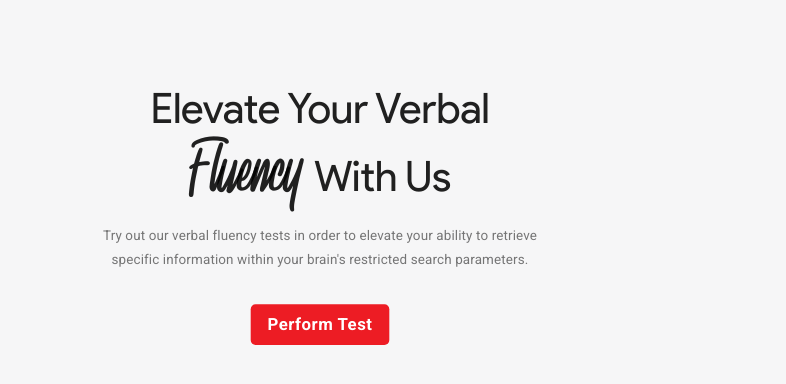
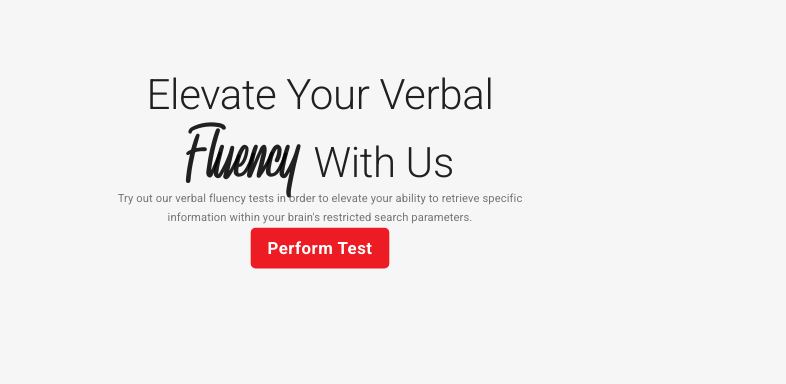
Before and after one commit to shaznan/speech-therapy-app, a Next.js app: page / in a window 1280 px wide. Shown: the part 850-1234 px from the top of the page, without its empty margins (0-786 px from the left). After the commit the page ends 1161 px from the top, so only its background shows below. Built offline with nearby package versions, Linux system fonts and the light colour scheme.

Commit message:
refactor homepage component to seperate subcomponents

```diff
--- /dev/null
+++ b/components/Layout/Banner/BannerImage.js
@@ -0,0 +1,22 @@
+import React from "react";
+import { makeStyles } from "@material-ui/core/styles";
+
+const useStyles = makeStyles({
+  homepageimage: {
+    width: "31vw",
+    ["@media (max-width:1280px)"]: {
+      width: "90vw",
+    },
+  },
+});
+
+function BannerImage({ url }) {
+  const classes = useStyles();
+  return (
+    <div>
+      <img src={url} className={classes.homepageimage} />
+    </div>
+  );
+}
+
+export default BannerImage;
--- /dev/null
+++ b/components/Layout/Button/Button.js
@@ -0,0 +1,31 @@
+import React from "react";
+import { makeStyles } from "@material-ui/core/styles";
+import Button from "@material-ui/core/Button";
+
+const useStyles = makeStyles({
+  primarybutton: {
+    backgroundColor: "#ED1C24",
+    padding: "0.5rem 1.5rem",
+    fontWeight: "bold",
+    color: "white",
+    textTransform: "capitalize",
+    borderRadius: "7px",
+    ["@media (max-width:1280px)"]: {
+      fontSize: "1.5rem",
+    },
+  },
+});
+
+function DynamicButton({ type, text }) {
+  const classes = useStyles();
+
+  return (
+    <div>
+      <Button className={type === "primary" ? classes.primarybutton : null}>
+        {text}
+      </Button>
+    </div>
+  );
+}
+
+export default DynamicButton;
--- /dev/null
+++ b/components/Layout/homepage/HomepageText.js
@@ -0,0 +1,24 @@
+import React from "react";
+import Typography from "@material-ui/core/Typography";
+import { useStyles } from "./home.styles";
+
+function HomepageText() {
+  const classes = useStyles();
+
+  return (
+    <div>
+      <Typography variant="h2" className={classes.mainheading}>
+        Elevate Your Verbal <br className={classes.linebreak} />
+        <span className={classes.textdecoration}>Fluency</span> With Us
+      </Typography>
+      <Typography variant="subtitle1" className={classes.subtitle}>
+        Try out our verbal fluency tests in order to elevate{" "}
+        <br className={classes.linebreak} /> your ability to retrieve specific
+        information within your <br className={classes.linebreak} />
+        brain's restricted search parameters.
+      </Typography>
+    </div>
+  );
+}
+
+export default HomepageText;
--- a/pages/home.styles.js
+++ b/components/Layout/homepage/home.styles.js
@@ -35,17 +35,6 @@ const useStyles = makeStyles({
     marginBottom: "3rem",
     opacity: 0.6,
   },
-  primarybutton: {
-    backgroundColor: "#ED1C24",
-    padding: "0.5rem 1.5rem",
-    fontWeight: "bold",
-    color: "white",
-    textTransform: "capitalize",
-    borderRadius: "7px",
-    ["@media (max-width:1280px)"]: {
-      fontSize: "1.5rem",
-    },
-  },
   imagecontainer: {
     height: "87vh",
     display: "flex",
@@ -59,12 +48,6 @@ const useStyles = makeStyles({
       marginBottom: "-6rem",
     },
   },
-  homepageimage: {
-    width: "31vw",
-    ["@media (max-width:1280px)"]: {
-      width: "90vw",
-    },
-  },
   linebreak: {
     display: "static",
     ["@media (max-width:1280px)"]: {
--- a/pages/index.js
+++ b/pages/index.js
@@ -1,10 +1,11 @@
-import React, { Fragment, useEffect } from "react";
+import React, { Fragment } from "react";
 import Navbar from "../components/Layout/Navbar/Navbar";
 import Grid from "@material-ui/core/Grid";
-import Typography from "@material-ui/core/Typography";
-import Button from "@material-ui/core/Button";
 import HomepageImage from "../assets/images/homepage_image.png";
-import { useStyles } from "./home.styles";
+import { useStyles } from "../components/Layout/homepage/home.styles";
+import HomepageText from "../components/Layout/homepage/HomepageText";
+import DynamicButton from "../components/Layout/Button/Button";
+import BannerImage from "../components/Layout/Banner/BannerImage";
 
 export default function Home() {
   const classes = useStyles();
@@ -16,23 +17,13 @@ export default function Home() {
         <Grid container spacing={0} className={classes.homecontainer}>
           <Grid item lg={6} xs={12} className={classes.textcontainer}>
             <div>
-              <Typography variant="h2" className={classes.mainheading}>
-                Elevate Your Verbal <br className={classes.linebreak} />
-                <span className={classes.textdecoration}>Fluency</span> With Us
-              </Typography>
-              <Typography variant="subtitle1" className={classes.subtitle}>
-                Try out our verbal fluency tests in order to elevate{" "}
-                <br className={classes.linebreak} /> your ability to retrieve
-                specific information within your{" "}
-                <br className={classes.linebreak} />
-                brain's restricted search parameters.
-              </Typography>
-              <Button className={classes.primarybutton}>Perform Test</Button>
+              <HomepageText />
+              <DynamicButton type="primary" text="Perform Test" />
             </div>
           </Grid>
           <Grid item lg={6} xs={12} className={classes.imagecontainer}>
             <div>
-              <img src={HomepageImage} className={classes.homepageimage} />
+              <BannerImage url={HomepageImage} />
             </div>
           </Grid>
         </Grid>
```
